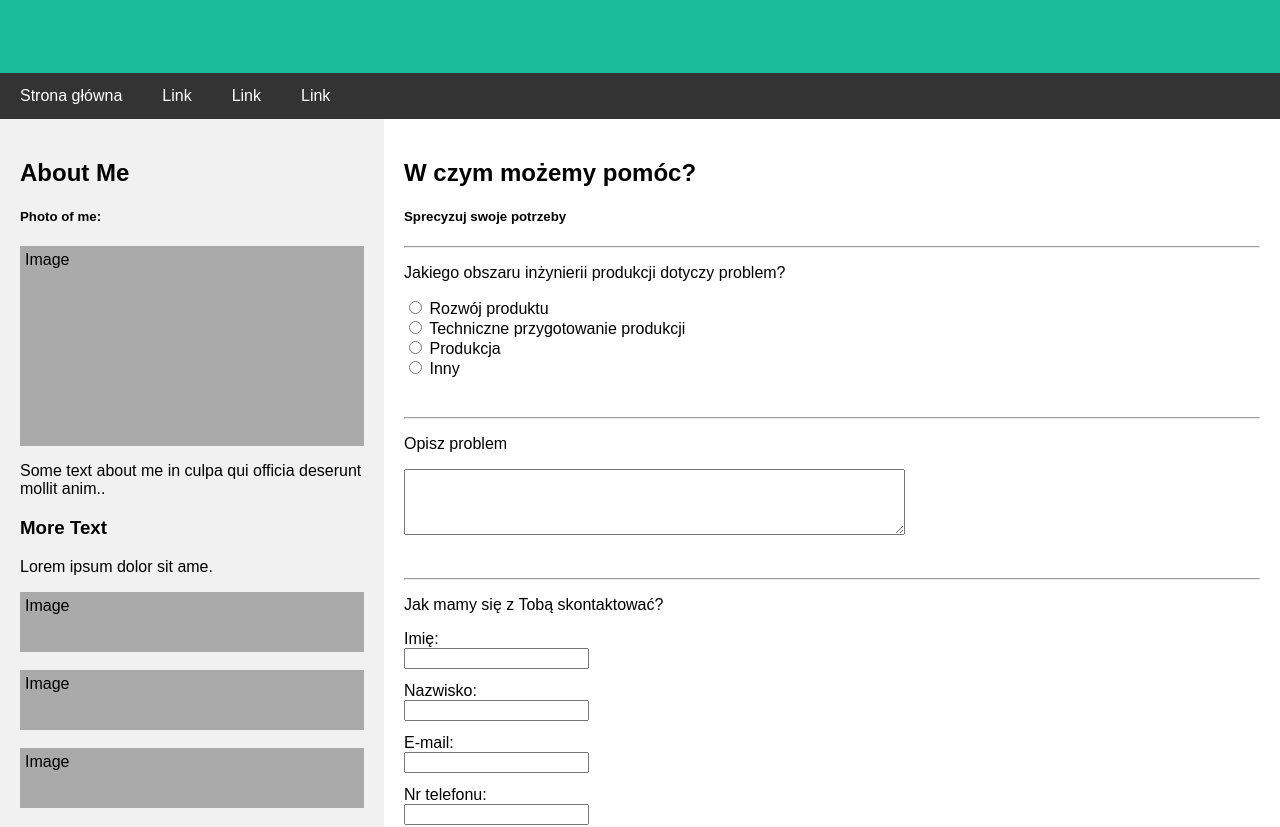
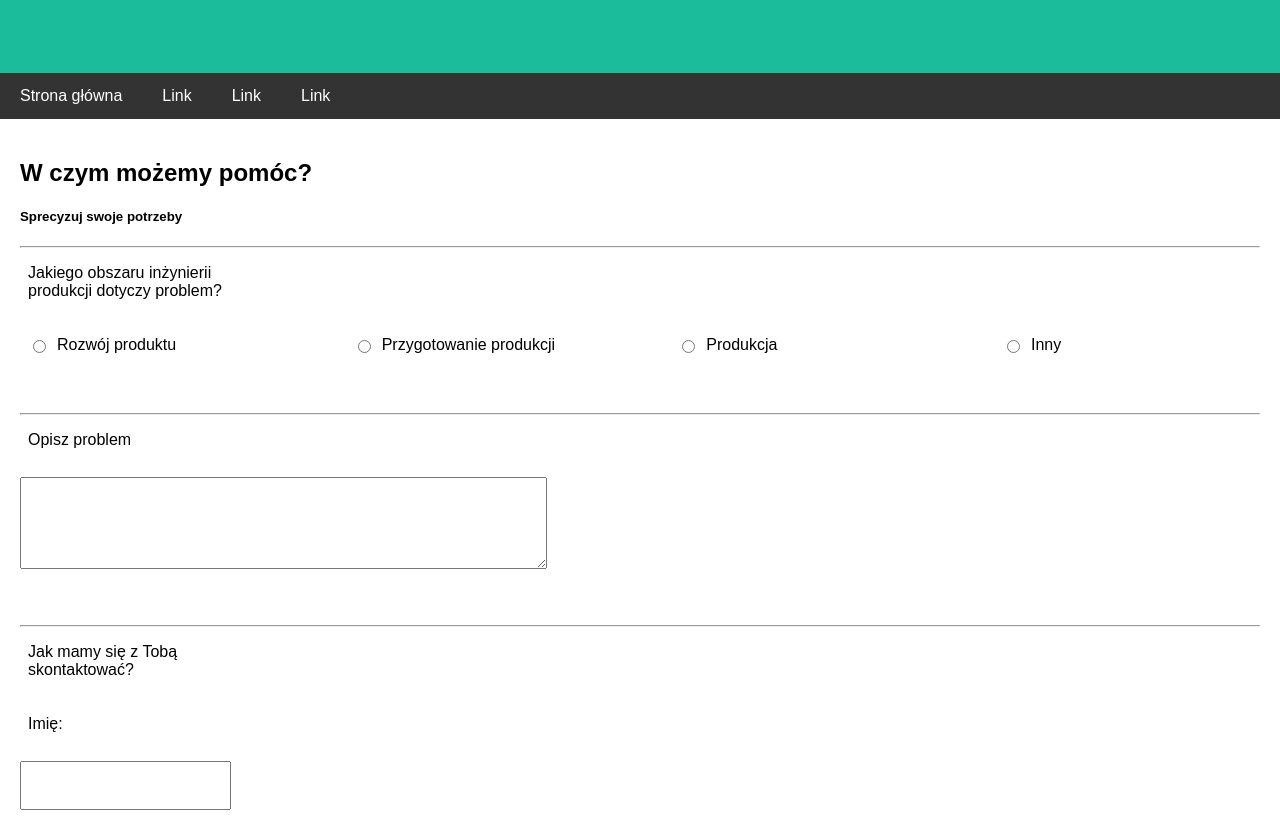
Before and after one commit to p-narowski/enodo_store, a website built with webpack: page src/trouble_form.html in a window 1280 px wide. Shown: the part 161-988 px from the top of the page. Built offline with nearby package versions, Linux system fonts and the light colour scheme.

Commit message:
Multipage App

```diff
--- a/src/css/index.css
+++ b/src/css/index.css
@@ -7,11 +7,11 @@ body {
   font-family: Arial;
   margin: 0;
 }
-img{
-    width: inherit;
-    height: inherit;
-    padding-bottom: 10px;
-    object-fit: cover
+img {
+  width: inherit;
+  height: inherit;
+  padding-bottom: 10px;
+  object-fit: cover;
 }
 
 /* Header/logo Title */
@@ -62,11 +62,18 @@ img{
   background-color: white;
   padding: 20px;
 }
-#price, #timing{
+/* Single column */
+.single {
+  flex: 100%;
+  background-color: white;
+  padding: 20px;
+}
+#price,
+#timing {
   /* color: #1abc9c; */
   font-weight: bold;
 }
-.warning{
+.warning {
   color: red;
   font-weight: bold;
   font-size: small;
@@ -76,12 +83,10 @@ img{
   background-color: #aaa;
   width: 100%;
   padding: 5px;
-
 }
 
 /* Footer */
 .footer {
-
   padding: 20px;
   text-align: center;
   background: #ddd;
@@ -95,3 +100,77 @@ img{
     flex-direction: column;
   }
 }
+.form-container {
+  width: 100%;
+  /* max-width: 1200px; */
+  margin: 0 auto;
+}
+
+.form-container * {
+  box-sizing: border-box;
+}
+.flex-outer,
+.flex-inner {
+  list-style-type: none;
+  padding: 0;
+}
+
+.flex-outer {
+  max-width: 100%;
+  margin: 0 auto;
+}
+
+.flex-outer li,
+.flex-inner {
+  display: flex;
+  flex-wrap: wrap;
+  align-items: center;
+}
+
+.flex-inner {
+  padding: 0 8px;
+  justify-content: space-between;
+}
+
+.flex-outer > li:not(:last-child) {
+  margin-bottom: 20px;
+}
+
+.flex-outer li label,
+.flex-outer li p {
+  padding: 8px;
+}
+
+.flex-outer > li > label,
+.flex-outer li p {
+  flex: 1 0 120px;
+  max-width: 220px;
+}
+
+.flex-outer > li > label + *,
+.flex-inner {
+  flex: 1 0 220px
+}
+
+.flex-outer li p {
+  margin: 0;
+}
+
+.flex-outer li input:not([type="checkbox"]),
+.flex-outer li textarea {
+  padding: 15px;
+}
+
+.flex-outer li button {
+  margin-left: auto;
+  padding: 8px 16px;
+  background: #333;
+  color: #f2f2f2;
+  text-transform: uppercase;
+  letter-spacing: 0.09em;
+  border-radius: 2px;
+}
+
+.flex-inner li {
+  width: 250px;
+}
--- a/src/trouble_form.html
+++ b/src/trouble_form.html
@@ -22,7 +22,7 @@
 
     <!-- The flexible grid (content) -->
     <div class="row">
-      <div class="side">
+      <!-- <div class="side">
         <h2>About Me</h2>
         <h5>Photo of me:</h5>
         <div class="fakeimg" style="height: 200px">Image</div>
@@ -34,55 +34,80 @@
         <div class="fakeimg" style="height: 60px">Image</div>
         <br />
         <div class="fakeimg" style="height: 60px">Image</div>
-      </div>
-      <div class="main">
+      </div> -->
+      <div class="single">
         <h2>W czym możemy pomóc?</h2>
         <h5>Sprecyzuj swoje potrzeby</h5>
         <hr />
+        <div class="form-container">
         <form action="">
+          <ul class="flex-outer">
+            <li>
           <p>Jakiego obszaru inżynierii produkcji dotyczy problem?</p>
+          </li><li>
+          <ul class="flex-inner">
+            <li>
           <input
             type="radio"
             id="prod_dev"
             name="issue_type"
             value="prod_dev"
-          />
-          <label for="prod_dev">Rozwój produktu</label><br />
+          /></br>
+          <label for="prod_dev">Rozwój produktu</label>
+        </li>
+        <li>
           <input
             type="radio"
             id="prod_prep"
             name="issue_type"
             value="prod_prep"
-          />
-          <label for="prod_prep">Techniczne przygotowanie produkcji</label
-          ><br />
+          /></br>
+          <label for="prod_prep">Przygotowanie produkcji</label
+          ></li>
+          <li>
           <input
             type="radio"
             id="prod_prod"
             name="issue_type"
             value="prod_prod"
-          />
-          <label for="prod_prep">Produkcja</label><br />
-          <input type="radio" id="other" name="issue_type" value="other" />
-          <label for="other">Inny</label><br />
+          /></br>
+          <label for="prod_prep">Produkcja</label></li>
+          <li>
+          <input type="radio" id="other" name="issue_type" value="other" /></br>
+          <label for="other">Inny</label></li></ul></li></br>
           <p class="warning" id="warning-radio"></p>
-          <br />
-          <hr>
-          <p>Opisz problem</p>
-          <textarea id ="descr" rows = "4" cols = "60" name = "description"></textarea><p class="warning" id="warning-descr"></p><br>
-          <hr>
-          <p>Jak mamy się z Tobą skontaktować?</p>
-          <label for="fname2">Imię:</label><br />
-          <input type="text" id="fname2" name="fname2" value="" /><p class="warning" id="warning-fname2"></p>
-          <label for="lname2">Nazwisko:</label><br />
-          <input type="text" id="lname2" name="lname2" value="" /><p class="warning" id="warning-lname2"></p>
-          <label for="email2">E-mail:</label><br />
-          <input type="text" id="email2" name="email2" value="" /><p class="warning" id="warning-email2"></p>
-          <label for="phone2">Nr telefonu:</label><br />
-          <input type="text" id="phone2" name="phone2" value="" /><br /><br/>
-          <input type="submit" id="submit2" value="Sprawdź nas!" />
-        </form><br/>
-        <button id="return2" onclick="location.href='index.html';">Powrót</button>
+          </li>
+
+
+          <hr />
+          <li>
+          <p>Opisz problem</p></li>
+          <li><textarea id="descr" rows="4" cols="60" name="description"></textarea></li>
+          <li><p class="warning" id="warning-descr"></p>
+        </li>
+
+          <hr />
+          <li><p>Jak mamy się z Tobą skontaktować?</p></li>
+          <li><label for="fname2">Imię:</label></li>
+          <li><input type="text" id="fname2" name="fname2" value="" /></li>
+          <li><p class="warning" id="warning-fname2"></p></li>
+          <li><label for="lname2">Nazwisko:</label><br /></li>
+            <li><input type="text" id="lname2" name="lname2" value="" /></li>
+          <li><p class="warning" id="warning-lname2"></p></li>
+          <li><label for="email2">E-mail:</label><br /></li>
+            <li><input type="text" id="email2" name="email2" value="" /></li>
+          <li></li><p class="warning" id="warning-email2"></p></li>
+          <li><label for="phone2">Nr telefonu:</label></li>
+            <li><input type="text" id="phone2" name="phone2" value=""> </li>
+         <li> <input type="submit" id="submit2" value="Sprawdź nas!"></li>
+        </ul>
+        </form>
+      </div>
+        <br />
+        <button id="return2" onclick="location.href='index.html';">
+          Powrót
+        </button>
+      </div>
     </div>
 
     <!-- Footer -->
```
Also changed, not shown: src/index.html (+7 -7 lines), src/train_form.html (+36 -17 lines), 1 other file.
